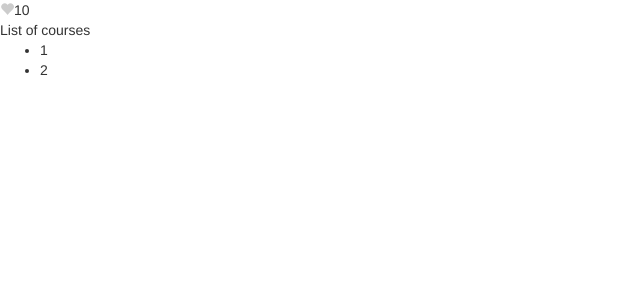
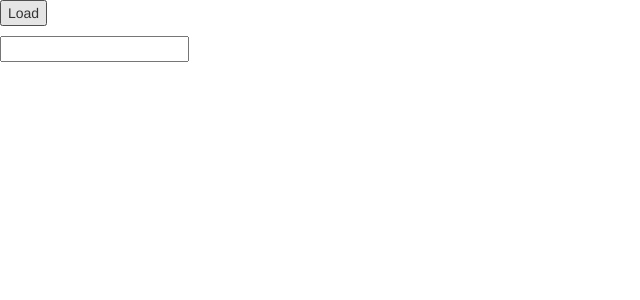
Before and after one commit to shubhangi251/angular-1zwjbz, an Angular app: page / in a window 1280 px wide. Shown: the top 300 px of the page, without its empty margins (0-640 px from the left). Built offline with nearby package versions, Linux system fonts and the light colour scheme.

Commit message:
4 files modified, 1 added

```diff
--- a/src/app/app.component.css
+++ b/src/app/app.component.css
@@ -1,3 +1,6 @@
 p {
   font-family: Lato;
 }
+#_1{
+color:rgb(228, 228, 23);
+}
--- a/src/app/app.component.html
+++ b/src/app/app.component.html
@@ -1,13 +1,7 @@
-<app-like [likeCount]="post.count" [isSelected]="post.isLiked">
-
-</app-like>
-<div [hidden]="courses.length==0">
-	List of courses
-	<ul>
-		<li *ngFor="let course  of courses">
-			{{course}}
-		</li>
-	</ul>
-</div>
-<div [hidden]="courses.length>0"> No courses
-</div>
+<button (click)="onLoad()"> Load</button>
+<ul>
+	<li *ngFor="let course of courses; trackBy:trackCourse">
+{{course.name}}
+  </li>
+</ul>
+<input type="text" appInputFormat= "'uppercase'">
--- a/src/app/app.component.ts
+++ b/src/app/app.component.ts
@@ -1,5 +1,5 @@
 import { Component } from '@angular/core';
-import { SelectedChangedEventArgs } from './courses.component';
+
 
 @Component({
   selector: 'my-app',
@@ -7,11 +7,17 @@ import { SelectedChangedEventArgs } from './courses.component';
   styleUrls: [ './app.component.css' ]
 })
 export class AppComponent  {
-  name = 'Angular';
-  post={
-   count:10,
-    isLiked:false
-  }
-  courses=[1,2];
-
+courses;
+onLoad()
+{
+  this.courses=[
+  {id: 1, name:"course1"},
+  {id: 2, name:"course2"},
+  {id: 3, name:"course3"}
+]
 }
+trackCourse(index, course)
+{
+  return course?course.id: undefined;
+}
+}
--- a/src/app/app.module.ts
+++ b/src/app/app.module.ts
@@ -15,6 +15,7 @@ import { AuthorService } from './authors/author.service';
 import { CorrectcasePipe } from './correctcase.pipe';
 import { PanelComponent } from './panel/panel.component';
 import { LikeComponent } from './like/like.component';
+import { InputFormatDirective } from './input-format.directive';
 
 
 
@@ -25,7 +26,8 @@ import { LikeComponent } from './like/like.component';
   SummaryPipe,
   CorrectcasePipe,
   PanelComponent,
-  LikeComponent],
+  LikeComponent,
+  InputFormatDirective],
   bootstrap:    [ AppComponent ],
   providers:[ CoursesService, EmailService, AuthorService]
 })
--- /dev/null
+++ b/src/app/input-format.directive.ts
@@ -0,0 +1,16 @@
+import { Directive,HostListener,ElementRef,Input } from '@angular/core';
+
+@Directive({
+  selector: '[appInputFormat]'
+})
+export class InputFormatDirective {
+
+    constructor(private el: ElementRef) { }
+    @Input('appInputformat') format;
+  @HostListener('focus')
+onFocus(){console.log("onfocus");
+let value:string=this.el.nativeElement.value;
+if(this.format=='lowercase')
+this.el.nativeElement.value=value.toLowerCase();
+else
+this.el.nativeElement.value=value.toUpperCase();}}
```
